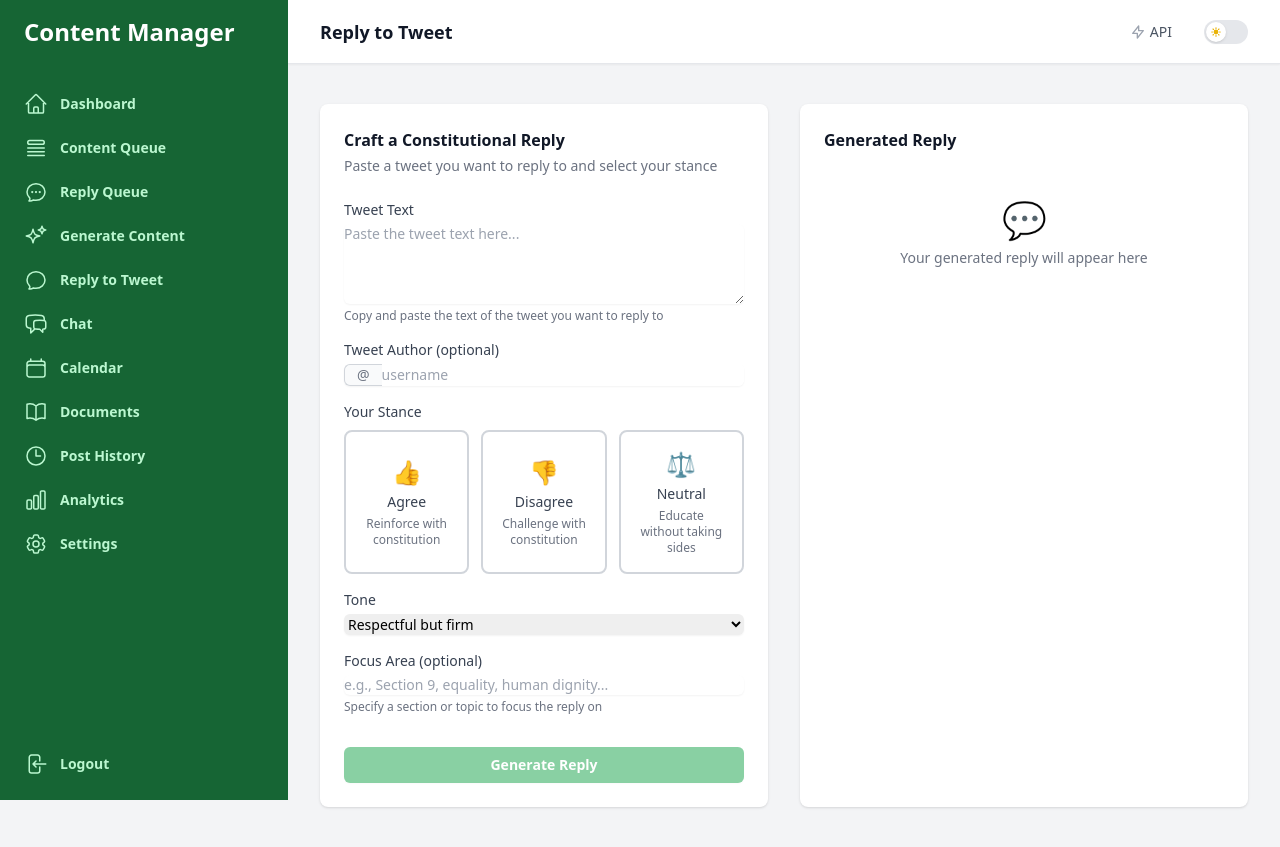
After one commit to gmohlue/ConstitutionBOT, a FastAPI app: template src/contentmanager/dashboard/templates/reply_to_tweet.html in a window 1280 px wide. The commit adds this page. Run offline with FastAPI, Linux system fonts and the light colour scheme; the template is opened without the code that fills it, so the values that code supplies are empty; parts of the project's set-up code (start-up, migrations or seed data) failed here and were passed over; some libraries are stand-ins or nearby versions.

Commit message:
Add Reply to Tweet feature for responding to external tweets
- Add EXTERNAL_TWEET_REPLY_PROMPT template with stance-specific guidance
- Add generate_external_tweet_reply method to ContentGenerator
- Add generate_external_tweet_reply method to UserProvidedMode
- Add /api/generate/reply-to-tweet API endpoint
- Create reply_to_tweet.html page with:
  - Tweet text input
  - Author input
  - Stance selection (Agree/Disagree/Neutral)
  - Tone selection
  - Optional focus area
  - Generated reply preview with character count
  - Copy to clipboard functionality
  - Local history storage
- Add Reply to Tweet link to navigation menu

Co-Authored-By: Claude Opus 4.5 <noreply@anthropic.com>

```diff
--- a/src/contentmanager/dashboard/app.py
+++ b/src/contentmanager/dashboard/app.py
@@ -187,6 +187,17 @@ def create_app() -> FastAPI:
             {"request": request, "active_page": "generate"},
         )
 
+    @app.get("/reply-to-tweet", response_class=HTMLResponse)
+    async def reply_to_tweet_page(
+        request: Request,
+        _: str = Depends(require_auth),
+    ):
+        """Reply to external tweet page."""
+        return templates.TemplateResponse(
+            "reply_to_tweet.html",
+            {"request": request, "active_page": "reply-to-tweet"},
+        )
+
     @app.get("/chat", response_class=HTMLResponse)
     async def chat_page(
         request: Request,
--- a/src/contentmanager/dashboard/templates/base.html
+++ b/src/contentmanager/dashboard/templates/base.html
@@ -106,6 +106,14 @@
                                             <path stroke-linecap="round" stroke-linejoin="round" d="M9.813 15.904L9 18.75l-.813-2.846a4.5 4.5 0 00-3.09-3.09L2.25 12l2.846-.813a4.5 4.5 0 003.09-3.09L9 5.25l.813 2.846a4.5 4.5 0 003.09 3.09L15.75 12l-2.846.813a4.5 4.5 0 00-3.09 3.09zM18.259 8.715L18 9.75l-.259-1.035a3.375 3.375 0 00-2.455-2.456L14.25 6l1.036-.259a3.375 3.375 0 002.455-2.456L18 2.25l.259 1.035a3.375 3.375 0 002.456 2.456L21.75 6l-1.035.259a3.375 3.375 0 00-2.456 2.456z" />
                                         </svg>
                                         Generate Content
+                                    </a>
+                                </li>
+                                <li>
+                                    <a href="/reply-to-tweet" class="{% if active_page == 'reply-to-tweet' %}bg-green-700 text-white{% else %}text-green-200 hover:text-white hover:bg-green-700{% endif %} group flex gap-x-3 rounded-md p-2 text-sm leading-6 font-semibold">
+                                        <svg class="h-6 w-6 shrink-0" fill="none" viewBox="0 0 24 24" stroke-width="1.5" stroke="currentColor">
+                                            <path stroke-linecap="round" stroke-linejoin="round" d="M12 20.25c4.97 0 9-3.694 9-8.25s-4.03-8.25-9-8.25S3 7.444 3 12c0 2.104.859 4.023 2.273 5.48.432.447.74 1.04.586 1.641a4.483 4.483 0 01-.923 1.785A5.969 5.969 0 006 21c1.282 0 2.47-.402 3.445-1.087.81.22 1.668.337 2.555.337z" />
+                                        </svg>
+                                        Reply to Tweet
                                     </a>
                                 </li>
                                 <li>
--- /dev/null
+++ b/src/contentmanager/dashboard/templates/reply_to_tweet.html
@@ -0,0 +1,327 @@
+{% extends "base.html" %}
+
+{% block title %}Reply to Tweet - Content Manager{% endblock %}
+{% block page_title %}Reply to Tweet{% endblock %}
+
+{% block content %}
+<div x-data="replyToTweetData()" x-init="init()">
+    <div class="grid grid-cols-1 lg:grid-cols-2 gap-8">
+        <!-- Input Form -->
+        <div class="bg-white shadow rounded-lg">
+            <div class="px-4 py-5 sm:p-6">
+                <div>
+                    <h3 class="text-base font-semibold leading-6 text-gray-900">Craft a Constitutional Reply</h3>
+                    <p class="mt-1 text-sm text-gray-500">Paste a tweet you want to reply to and select your stance</p>
+                </div>
+
+                <div class="mt-6 space-y-4">
+                    <!-- Tweet Text Input -->
+                    <div>
+                        <label class="block text-sm font-medium text-gray-700">Tweet Text</label>
+                        <textarea x-model="tweetText" rows="4" placeholder="Paste the tweet text here..."
+                                  class="mt-1 block w-full rounded-md border-gray-300 shadow-sm focus:border-green-500 focus:ring-green-500 sm:text-sm"></textarea>
+                        <p class="mt-1 text-xs text-gray-500">Copy and paste the text of the tweet you want to reply to</p>
+                    </div>
+
+                    <!-- Author Input -->
+                    <div>
+                        <label class="block text-sm font-medium text-gray-700">Tweet Author (optional)</label>
+                        <div class="mt-1 flex rounded-md shadow-sm">
+                            <span class="inline-flex items-center rounded-l-md border border-r-0 border-gray-300 bg-gray-50 px-3 text-gray-500 sm:text-sm">@</span>
+                            <input type="text" x-model="author" placeholder="username"
+                                   class="block w-full flex-1 rounded-none rounded-r-md border-gray-300 focus:border-green-500 focus:ring-green-500 sm:text-sm">
+                        </div>
+                    </div>
+
+                    <!-- Stance Selection -->
+                    <div>
+                        <label class="block text-sm font-medium text-gray-700 mb-2">Your Stance</label>
+                        <div class="grid grid-cols-3 gap-3">
+                            <button type="button" @click="stance = 'agree'"
+                                    :class="stance === 'agree'
+                                        ? 'bg-green-600 text-white border-green-600'
+                                        : 'bg-white text-gray-700 border-gray-300 hover:border-green-500'"
+                                    class="flex flex-col items-center justify-center p-4 rounded-lg border-2 transition-colors">
+                                <span class="text-2xl mb-1">&#128077;</span>
+                                <span class="text-sm font-medium">Agree</span>
+                                <span class="text-xs mt-1 text-center" :class="stance === 'agree' ? 'text-green-100' : 'text-gray-500'">Reinforce with constitution</span>
+                            </button>
+                            <button type="button" @click="stance = 'disagree'"
+                                    :class="stance === 'disagree'
+                                        ? 'bg-red-600 text-white border-red-600'
+                                        : 'bg-white text-gray-700 border-gray-300 hover:border-red-500'"
+                                    class="flex flex-col items-center justify-center p-4 rounded-lg border-2 transition-colors">
+                                <span class="text-2xl mb-1">&#128078;</span>
+                                <span class="text-sm font-medium">Disagree</span>
+                                <span class="text-xs mt-1 text-center" :class="stance === 'disagree' ? 'text-red-100' : 'text-gray-500'">Challenge with constitution</span>
+                            </button>
+                            <button type="button" @click="stance = 'neutral'"
+                                    :class="stance === 'neutral'
+                                        ? 'bg-blue-600 text-white border-blue-600'
+                                        : 'bg-white text-gray-700 border-gray-300 hover:border-blue-500'"
+                                    class="flex flex-col items-center justify-center p-4 rounded-lg border-2 transition-colors">
+                                <span class="text-2xl mb-1">&#9878;</span>
+                                <span class="text-sm font-medium">Neutral</span>
+                                <span class="text-xs mt-1 text-center" :class="stance === 'neutral' ? 'text-blue-100' : 'text-gray-500'">Educate without taking sides</span>
+                            </button>
+                        </div>
+                    </div>
+
+                    <!-- Tone Selection -->
+                    <div>
+                        <label class="block text-sm font-medium text-gray-700">Tone</label>
+                        <select x-model="tone" class="mt-1 block w-full rounded-md border-gray-300 shadow-sm focus:border-green-500 focus:ring-green-500 sm:text-sm">
+                            <option value="respectful but firm">Respectful but firm</option>
+                            <option value="educational and friendly">Educational and friendly</option>
+                            <option value="thought-provoking">Thought-provoking</option>
+                            <option value="passionate and direct">Passionate and direct</option>
+                            <option value="calm and reasoned">Calm and reasoned</option>
+                        </select>
+                    </div>
+
+                    <!-- Focus Area (optional) -->
+                    <div>
+                        <label class="block text-sm font-medium text-gray-700">Focus Area (optional)</label>
+                        <input type="text" x-model="focus" placeholder="e.g., Section 9, equality, human dignity..."
+                               class="mt-1 block w-full rounded-md border-gray-300 shadow-sm focus:border-green-500 focus:ring-green-500 sm:text-sm">
+                        <p class="mt-1 text-xs text-gray-500">Specify a section or topic to focus the reply on</p>
+                    </div>
+
+                    <!-- Generate Button -->
+                    <div class="pt-4">
+                        <button @click="generateReply()" :disabled="generating || !tweetText || !stance"
+                                class="w-full inline-flex justify-center items-center rounded-md bg-green-600 px-3 py-2 text-sm font-semibold text-white shadow-sm hover:bg-green-500 disabled:opacity-50 disabled:cursor-not-allowed">
+                            <svg x-show="generating" class="animate-spin -ml-1 mr-2 h-4 w-4 text-white" xmlns="http://www.w3.org/2000/svg" fill="none" viewBox="0 0 24 24">
+                                <circle class="opacity-25" cx="12" cy="12" r="10" stroke="currentColor" stroke-width="4"></circle>
+                                <path class="opacity-75" fill="currentColor" d="M4 12a8 8 0 018-8V0C5.373 0 0 5.373 0 12h4zm2 5.291A7.962 7.962 0 014 12H0c0 3.042 1.135 5.824 3 7.938l3-2.647z"></path>
+                            </svg>
+                            <span x-text="generating ? 'Generating Reply...' : 'Generate Reply'"></span>
+                        </button>
+                    </div>
+                </div>
+            </div>
+        </div>
+
+        <!-- Preview Panel -->
+        <div class="bg-white shadow rounded-lg">
+            <div class="px-4 py-5 sm:p-6">
+                <h3 class="text-base font-semibold leading-6 text-gray-900">Generated Reply</h3>
+
+                <!-- Empty State -->
+                <div x-show="!result && !generating" class="text-center py-12">
+                    <span class="text-4xl">&#128172;</span>
+                    <p class="mt-2 text-sm text-gray-500">Your generated reply will appear here</p>
+                </div>
+
+                <!-- Loading State -->
+                <div x-show="generating" class="text-center py-12">
+                    <svg class="animate-spin h-8 w-8 text-green-600 mx-auto" xmlns="http://www.w3.org/2000/svg" fill="none" viewBox="0 0 24 24">
+                        <circle class="opacity-25" cx="12" cy="12" r="10" stroke="currentColor" stroke-width="4"></circle>
+                        <path class="opacity-75" fill="currentColor" d="M4 12a8 8 0 018-8V0C5.373 0 0 5.373 0 12h4zm2 5.291A7.962 7.962 0 014 12H0c0 3.042 1.135 5.824 3 7.938l3-2.647z"></path>
+                    </svg>
+                    <p class="mt-2 text-sm text-gray-500">Crafting your constitutional reply...</p>
+                </div>
+
+                <!-- Result -->
+                <div x-show="result" class="mt-4 space-y-4">
+                    <!-- Original Tweet -->
+                    <div class="p-3 bg-gray-100 rounded-md border-l-4 border-gray-400">
+                        <p class="text-xs font-medium text-gray-500 mb-1">Original Tweet by @<span x-text="result?.author || 'unknown'"></span></p>
+                        <p class="text-sm text-gray-700" x-text="result?.original_tweet"></p>
+                    </div>
+
+                    <!-- Stance Badge -->
+                    <div class="flex items-center space-x-2">
+                        <span class="text-sm font-medium text-gray-500">Your stance:</span>
+                        <span x-show="result?.stance === 'agree'" class="inline-flex items-center rounded-full bg-green-100 px-3 py-0.5 text-sm font-medium text-green-800">
+                            &#128077; Agree
+                        </span>
+                        <span x-show="result?.stance === 'disagree'" class="inline-flex items-center rounded-full bg-red-100 px-3 py-0.5 text-sm font-medium text-red-800">
+                            &#128078; Disagree
+                        </span>
+                        <span x-show="result?.stance === 'neutral'" class="inline-flex items-center rounded-full bg-blue-100 px-3 py-0.5 text-sm font-medium text-blue-800">
+                            &#9878; Neutral
+                        </span>
+                    </div>
+
+                    <!-- Generated Reply -->
+                    <div>
+                        <p class="text-sm font-medium text-gray-500">Your Reply</p>
+                        <div class="mt-2 p-4 bg-green-50 rounded-md border border-green-200">
+                            <p class="text-sm text-gray-900 whitespace-pre-wrap" x-text="result?.reply"></p>
+                        </div>
+                        <div class="mt-2 flex items-center justify-between text-xs">
+                            <span :class="(result?.reply?.length || 0) > 280 ? 'text-red-600 font-medium' : 'text-gray-500'">
+                                <span x-text="result?.reply?.length || 0"></span>/280 characters
+                                <span x-show="(result?.reply?.length || 0) > 280">- Over limit!</span>
+                            </span>
+                            <button @click="copyToClipboard(result?.reply)" class="text-green-600 hover:text-green-500">
+                                Copy to clipboard
+                            </button>
+                        </div>
+                    </div>
+
+                    <!-- Citations -->
+                    <div x-show="result?.citations?.length > 0">
+                        <p class="text-sm font-medium text-gray-500">Constitutional References</p>
+                        <div class="flex flex-wrap gap-1 mt-1">
+                            <template x-for="citation in result?.citations" :key="citation.section_num">
+                                <span class="inline-flex items-center rounded bg-green-50 px-2 py-0.5 text-xs font-medium text-green-700">
+                                    Section <span x-text="citation.section_num"></span>
+                                </span>
+                            </template>
+                        </div>
+                    </div>
+
+                    <!-- Validation -->
+                    <div x-show="result?.validation_warnings?.length > 0 || result?.validation_errors?.length > 0">
+                        <template x-for="error in result?.validation_errors">
+                            <p class="text-sm text-red-600">Warning: <span x-text="error"></span></p>
+                        </template>
+                        <template x-for="warning in result?.validation_warnings">
+                            <p class="text-sm text-yellow-600">Note: <span x-text="warning"></span></p>
+                        </template>
+                    </div>
+
+                    <!-- Actions -->
+                    <div class="flex space-x-2 pt-4 border-t border-gray-200">
+                        <button @click="generateReply()" class="inline-flex items-center rounded-md bg-white px-3 py-2 text-sm font-semibold text-gray-900 shadow-sm ring-1 ring-inset ring-gray-300 hover:bg-gray-50">
+                            Regenerate
+                        </button>
+                        <button @click="copyToClipboard(result?.reply)" class="inline-flex items-center rounded-md bg-green-600 px-3 py-2 text-sm font-semibold text-white shadow-sm hover:bg-green-500">
+                            Copy Reply
+                        </button>
+                    </div>
+                </div>
+            </div>
+        </div>
+    </div>
+
+    <!-- Recent Replies History -->
+    <div x-show="history.length > 0" class="mt-8 bg-white shadow rounded-lg">
+        <div class="px-4 py-5 sm:p-6">
+            <div class="flex items-center justify-between">
+                <h3 class="text-base font-semibold leading-6 text-gray-900">Recent Replies</h3>
+                <button @click="clearHistory()" class="text-xs text-gray-500 hover:text-gray-700">Clear history</button>
+            </div>
+            <div class="mt-4 space-y-3">
+                <template x-for="(item, idx) in history.slice(0, 5)" :key="idx">
+                    <div class="p-3 bg-gray-50 rounded-md cursor-pointer hover:bg-gray-100" @click="loadFromHistory(item)">
+                        <div class="flex items-center justify-between mb-1">
+                            <span class="text-xs font-medium text-gray-500">@<span x-text="item.author"></span></span>
+                            <span x-show="item.stance === 'agree'" class="text-xs text-green-600">&#128077; Agreed</span>
+                            <span x-show="item.stance === 'disagree'" class="text-xs text-red-600">&#128078; Disagreed</span>
+                            <span x-show="item.stance === 'neutral'" class="text-xs text-blue-600">&#9878; Neutral</span>
+                        </div>
+                        <p class="text-xs text-gray-600 line-clamp-2" x-text="item.reply"></p>
+                    </div>
+                </template>
+            </div>
+        </div>
+    </div>
+</div>
+
+<script>
+function replyToTweetData() {
+    return {
+        tweetText: '',
+        author: '',
+        stance: '',
+        tone: 'respectful but firm',
+        focus: '',
+        generating: false,
+        result: null,
+        history: [],
+
+        init() {
+            // Load history from localStorage
+            this.loadHistory();
+        },
+
+        async generateReply() {
+            if (!this.tweetText || !this.stance) {
+                showToast('Please enter tweet text and select a stance', 'error');
+                return;
+            }
+
+            this.generating = true;
+            this.result = null;
+
+            try {
+                const response = await fetch('/api/generate/reply-to-tweet', {
+                    method: 'POST',
+                    headers: { 'Content-Type': 'application/json' },
+                    body: JSON.stringify({
+                        tweet_text: this.tweetText,
+                        author: this.author || 'unknown',
+                        stance: this.stance,
+                        tone: this.tone,
+                        focus: this.focus || null
+                    })
+                });
+
+                if (response.ok) {
+                    this.result = await response.json();
+                    showToast('Reply generated successfully', 'success');
+
+                    // Save to history
+                    this.saveToHistory(this.result);
+                } else {
+                    const error = await response.json();
+                    showToast(error.detail || 'Failed to generate reply', 'error');
+                }
+            } catch (error) {
+                showToast('Failed to generate reply', 'error');
+            }
+
+            this.generating = false;
+        },
+
+        copyToClipboard(text) {
+            if (!text) return;
+            navigator.clipboard.writeText(text).then(() => {
+                showToast('Copied to clipboard', 'success');
+            }).catch(() => {
+                showToast('Failed to copy', 'error');
+            });
+        },
+
+        saveToHistory(result) {
+            const item = {
+                ...result,
+                timestamp: new Date().toISOString()
+            };
+            this.history.unshift(item);
+            if (this.history.length > 20) {
+                this.history = this.history.slice(0, 20);
+            }
+            localStorage.setItem('reply_to_tweet_history', JSON.stringify(this.history));
+        },
+
+        loadHistory() {
+            try {
+                const saved = localStorage.getItem('reply_to_tweet_history');
+                if (saved) {
+                    this.history = JSON.parse(saved);
+                }
+            } catch (e) {
+                console.error('Failed to load history:', e);
+            }
+        },
+
+        clearHistory() {
+            this.history = [];
+            localStorage.removeItem('reply_to_tweet_history');
+            showToast('History cleared', 'info');
+        },
+
+        loadFromHistory(item) {
+            this.result = item;
+            this.tweetText = item.original_tweet;
+            this.author = item.author;
+            this.stance = item.stance;
+        }
+    }
+}
+</script>
+{% endblock %}
```
Also changed, not shown: src/contentmanager/core/content/generator.py (+88 -0 lines), src/contentmanager/core/content/templates.py (+69 -0 lines), src/contentmanager/core/modes/user_provided.py (+31 -0 lines), src/contentmanager/dashboard/routers/suggestions.py (+80 -0 lines).
